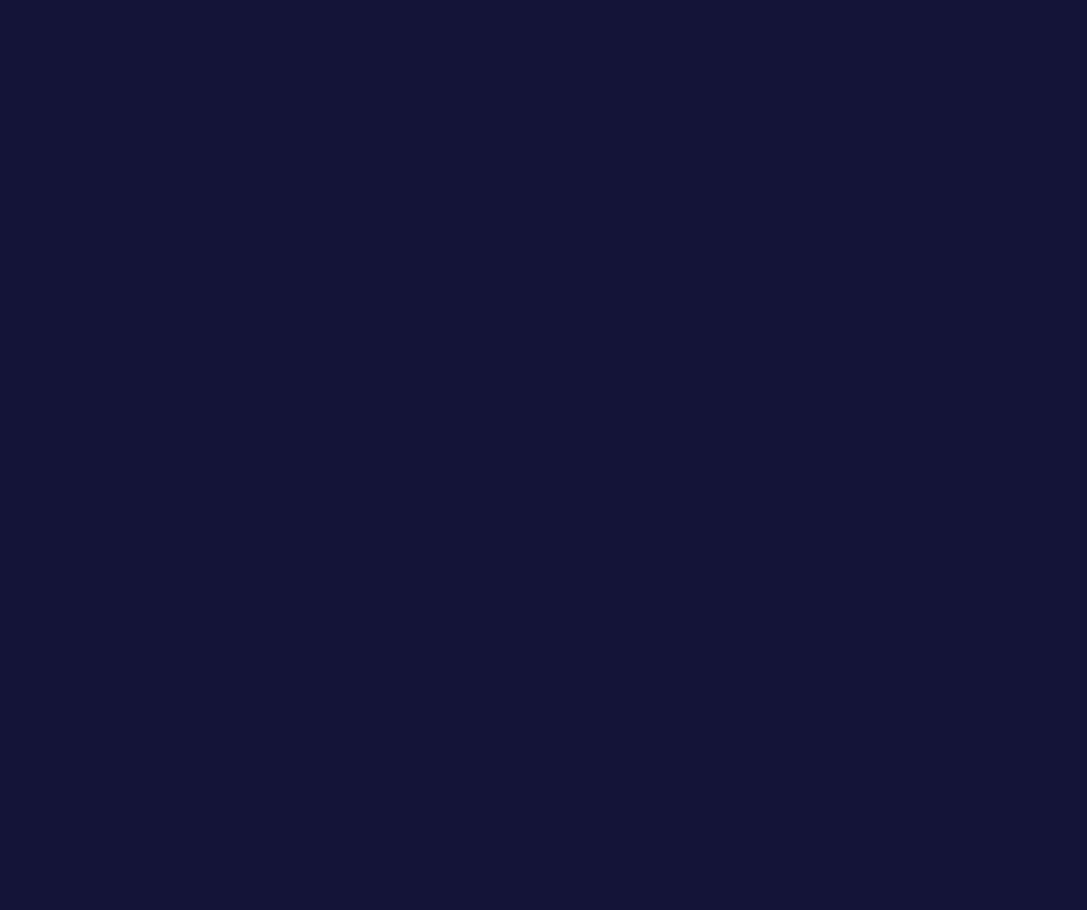
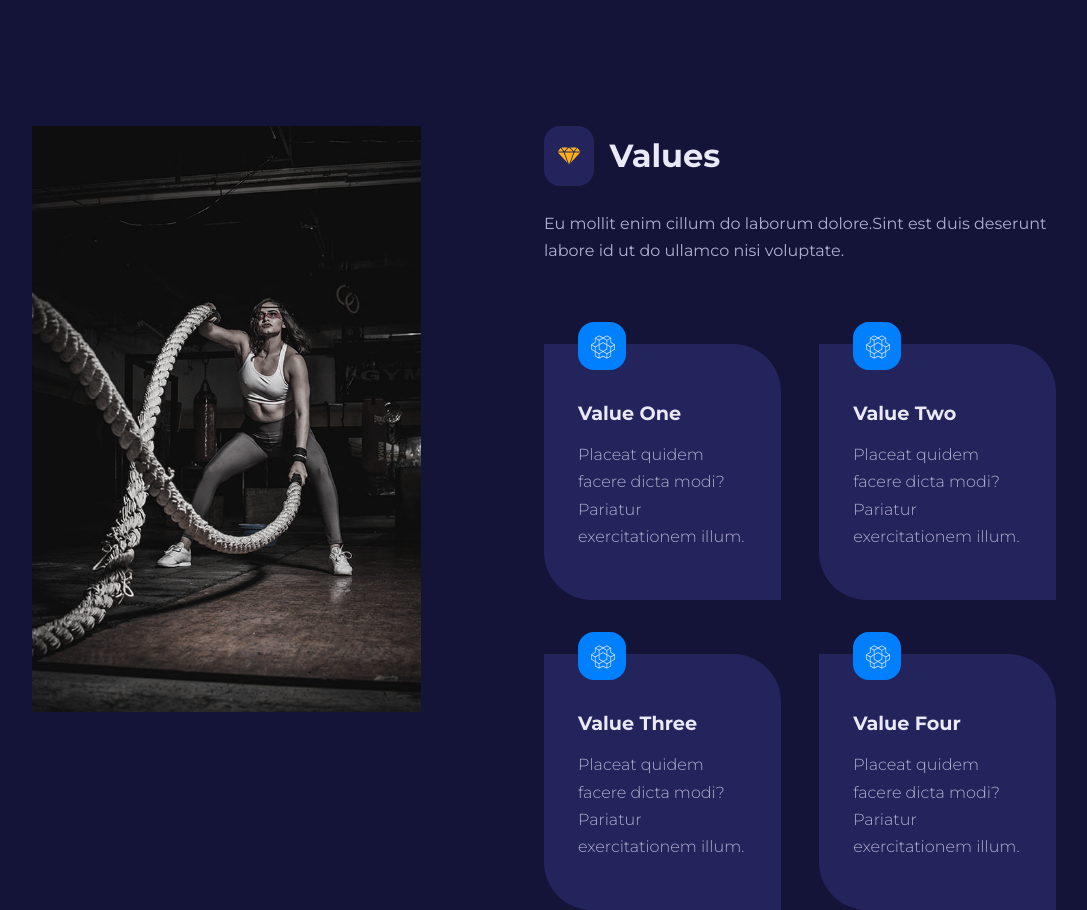
Before and after one commit to vaibhavshukla-int/full_fledged_webiste, a React (Vite) app: page / in a window 1280 px wide. Shown: the part 1440-2350 px from the top of the page, without its empty margins (96-1183 px from the left). Before the commit the page ends 1210 px from the top, so only its background shows below. Built offline with nearby package versions, Linux system fonts and the light colour scheme.

Commit message:
some section work of home has completed

```diff
--- a/src/components/Programs.jsx
+++ b/src/components/Programs.jsx
@@ -7,15 +7,14 @@ import { AiFillCaretRight } from 'react-icons/ai';
 import { Link } from 'react-router-dom';
 
 const Programs = () => {
-  console.log(programs);
   return (
     <section className="programs">
       <div className="container programs__container">
         <SectionHead icon={<FaCrown />} title="Programs" />
-      </div>
+
         <div className="programs__wrapper">
           {programs.map((program) => {
-          const { id, icon, title, info, path } = program;
+            const { id, title, info, path } = program;
             return (
               <Cards className="programs__program" key={id}>
                 <span>{<SiOpenaigym />}</span>
@@ -28,6 +27,7 @@ const Programs = () => {
             );
           })}
         </div>
+      </div>
     </section>
   );
 };
--- /dev/null
+++ b/src/components/Values.jsx
@@ -0,0 +1,41 @@
+import Image from '../images/values.jpg';
+import SectionHead from './SectionHead';
+import { GiCutDiamond } from 'react-icons/gi';
+import { values } from '../data';
+import Cards from '../UI/Cards';
+import { SiOpenaigym } from 'react-icons/si';
+
+const Values = () => {
+  return (
+    <section className="values">
+      <div className="container values__container">
+        <div className="values__left">
+          <div className="values__image">
+            <img src={Image} alt="Values Image" />
+          </div>
+        </div>
+        <div className="values__right">
+          <SectionHead icon={<GiCutDiamond />} title="Values" />
+          <p>
+            Eu mollit enim cillum do laborum dolore.Sint est duis deserunt
+            labore id ut do ullamco nisi voluptate.
+          </p>
+          <div className="values__wrapper">
+            {values.map((value) => {
+              const { id, title, desc } = value;
+              return (
+                <Cards key={id} className="values__value">
+                  <span>{<SiOpenaigym />}</span>
+                  <h4>{title}</h4>
+                  <small>{desc}</small>
+                </Cards>
+              );
+            })}
+          </div>
+        </div>
+      </div>
+    </section>
+  );
+};
+
+export default Values;
--- a/src/data.js
+++ b/src/data.js
@@ -52,32 +52,28 @@ export const programs = [
   },
 ];
 
-// export const values = [
-//   {
-//     id: 1,
-//     icon: <SiOpenaigym />,
-//     title: 'Value One',
-//     desc: 'Placeat quidem facere dicta modi? Pariatur exercitationem illum.',
-//   },
-//   {
-//     id: 2,
-//     icon: <SiOpenaigym />,
-//     title: 'Value Two',
-//     desc: 'Placeat quidem facere dicta modi? Pariatur exercitationem illum.',
-//   },
-//   {
-//     id: 3,
-//     icon: <SiOpenaigym />,
-//     title: 'Value Three',
-//     desc: 'Placeat quidem facere dicta modi? Pariatur exercitationem illum.',
-//   },
-//   {
-//     id: 4,
-//     icon: <SiOpenaigym />,
-//     title: 'Value Four',
-//     desc: 'Placeat quidem facere dicta modi? Pariatur exercitationem illum.',
-//   },
-// ];
+export const values = [
+  {
+    id: 1,
+    title: 'Value One',
+    desc: 'Placeat quidem facere dicta modi? Pariatur exercitationem illum.',
+  },
+  {
+    id: 2,
+    title: 'Value Two',
+    desc: 'Placeat quidem facere dicta modi? Pariatur exercitationem illum.',
+  },
+  {
+    id: 3,
+    title: 'Value Three',
+    desc: 'Placeat quidem facere dicta modi? Pariatur exercitationem illum.',
+  },
+  {
+    id: 4,
+    title: 'Value Four',
+    desc: 'Placeat quidem facere dicta modi? Pariatur exercitationem illum.',
+  },
+];
 
 export const faqs = [
   {
--- a/src/index.css
+++ b/src/index.css
@@ -107,3 +107,67 @@ img {
 .btn.sm:hover {
   background: var(--color-gray-100);
 }
+
+section {
+  margin-top: 10rem;
+}
+
+.section__head {
+  display: flex;
+  align-items: center;
+  gap: 1rem;
+}
+
+.section__head span {
+  background: var(--color-gray-500);
+  padding: 0.8rem 0.8rem 0.4rem;
+  border-radius: 1rem;
+  color: var(--color-secondary);
+  font-size: 1.5rem;
+}
+
+.card {
+  background: var(--color-gray-500);
+  border: 2px solid transparent;
+  text-align: center;
+  padding: 3rem 2rem;
+  border-radius: 0 3rem 0 3rem;
+  transition: var(--transition);
+}
+
+.card:hover {
+  background: transparent;
+  border-color: var(--color-gray-400);
+  cursor: default;
+}
+
+.card span {
+  width: 3rem;
+  height: 3rem;
+  background: var(--color-primary);
+  color: var(--color-gray-100);
+  font-size: 1.5rem;
+  padding: 0.8rem;
+  display: grid;
+  place-items: center;
+  margin-bottom: 1.5rem;
+  margin-inline: auto;
+  border-radius: 1rem;
+  transition: var(--transition);
+}
+
+.card:hover span {
+  background-color: var(--color-secondary);
+  color: var(--color-gray-600);
+}
+
+.card h4 {
+  font-size: 1.2rem;
+}
+
+.card small {
+  margin-top: 1rem;
+  display: block;
+  font-weight: 300;
+  font-size: 1rem;
+}
--- a/src/pages/home/Home.jsx
+++ b/src/pages/home/Home.jsx
@@ -1,5 +1,6 @@
 import MainHeader from '../../components/MainHeader';
 import Programs from '../../components/Programs';
+import Values from '../../components/Values';
 import './home.css';
 
 const Home = () => {
@@ -7,6 +8,7 @@ const Home = () => {
     <>
       <MainHeader />
       <Programs />
+      <Values />
     </>
   );
 };
--- a/src/pages/home/home.css
+++ b/src/pages/home/home.css
@@ -53,3 +53,66 @@
 .main__header-right:hover .main__header-circle {
   filter: blur(15px);
 }
+
+/* ======================== PROGRAMS ======================== */
+
+.programs {
+  margin-top: 4rem;
+}
+
+.programs__wrapper {
+  display: grid;
+  grid-template-columns: repeat(4, 1fr);
+  gap: 3rem;
+  margin-top: 4rem;
+}
+
+.programs__program a {
+  margin-top: 2.5rem;
+  display: flex;
+  align-items: center;
+  justify-content: center;
+}
+
+.programs__program:hover a {
+  background: var(--color-secondary);
+  color: var(--color-gray-600);
+}
+
+/* ======================== VALUES ======================== */
+
+.values__container {
+  display: grid;
+  grid-template-columns: 38% 50%;
+  gap: 12%;
+}
+
+.values__image {
+  filter: saturate(0.25);
+  transition: var(--transition);
+}
+
+.values__image:hover {
+  filter: saturate(1);
+}
+
+.values__right > p {
+  margin: 1.5rem 0 5rem;
+}
+
+.values__wrapper {
+  display: grid;
+  grid-template-columns: 1fr 1fr;
+  gap: 3.4rem 2.4rem;
+}
+
+.values__wrapper .values__value {
+  padding-top: 3.5rem;
+  text-align: left;
+  position: relative;
+}
+
+.values__wrapper .values__value span {
+  position: absolute;
+  top: -1.5rem;
+}
```
Lines whose indentation alone changed are shown as unchanged.
